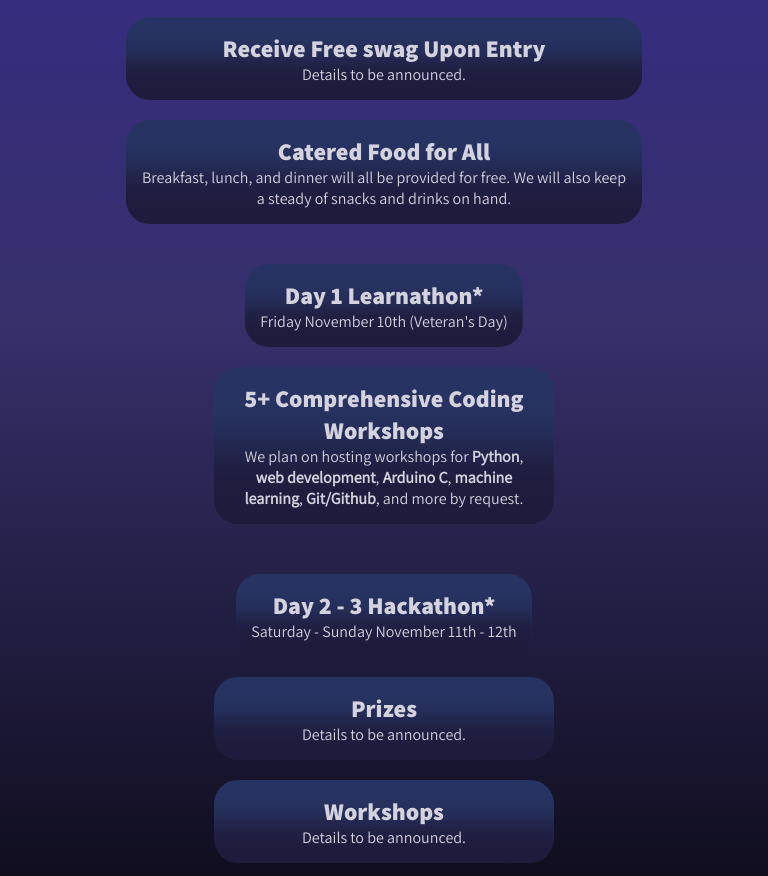
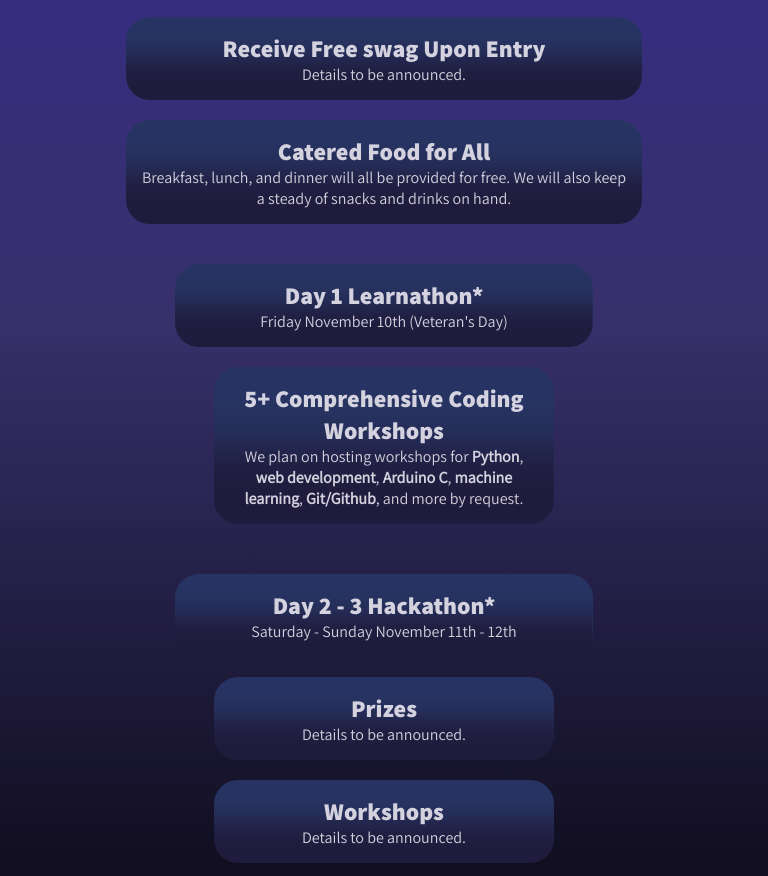
Before and after one commit to snow4060/IndyHacks-website, a website: page index.html in a window 768 px wide. Shown: the part 1263-2139 px from the top of the page. Drawn offline with Linux system fonts and the light colour scheme.

Commit message:
issue with box alignment

```diff
--- a/style.css
+++ b/style.css
@@ -283,6 +283,9 @@ p{
         width:calc(29% - 30px);
         /* background-color: #482763; */
     }
+    .info-box{
+        width: 90%;
+    }
 }
 @media screen and (max-width: 768px){
     .title{
@@ -313,6 +316,9 @@ p{
         margin-right: 2%;
         width:calc(96% - 30px);
         /* background-color: #482763; */
+    }
+    .info-box{
+        width: 75%
     }
     .info-box-slim{
         width: 60%;
```
